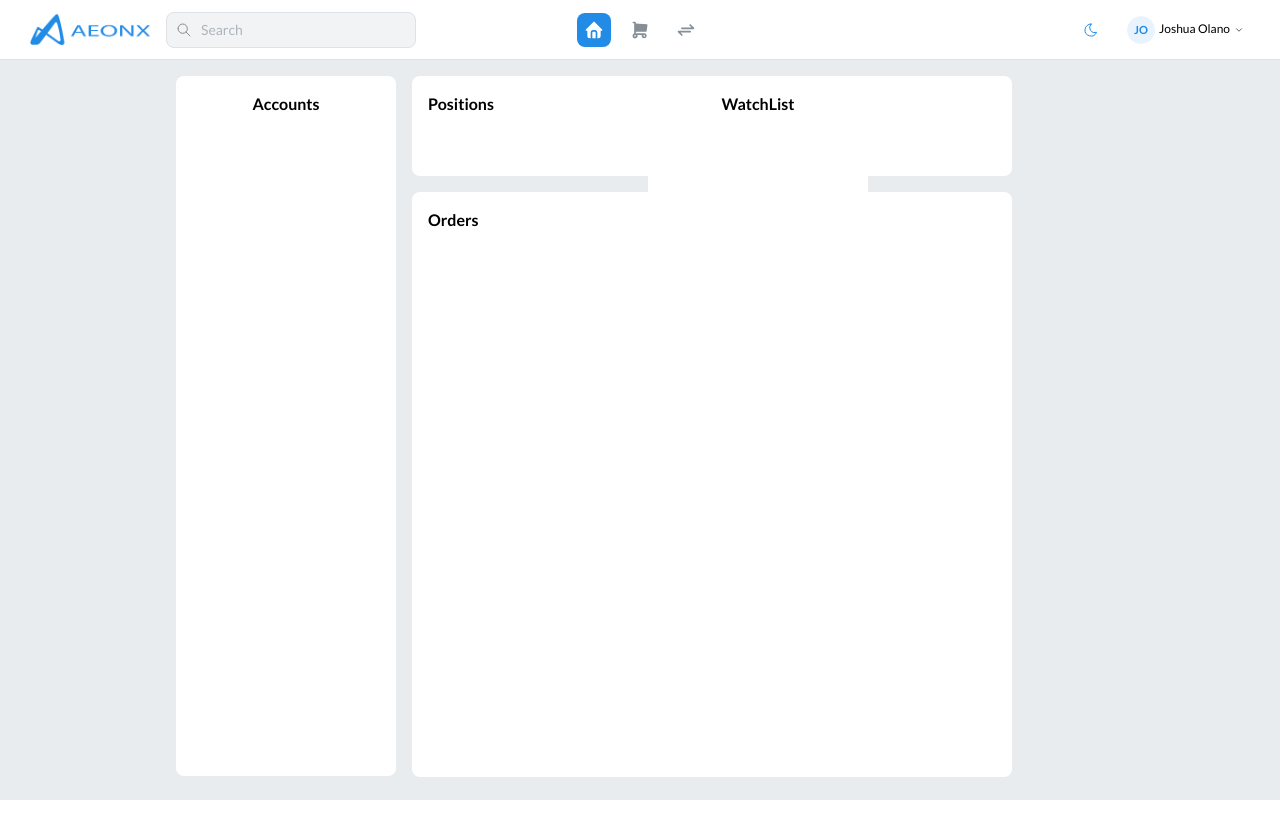
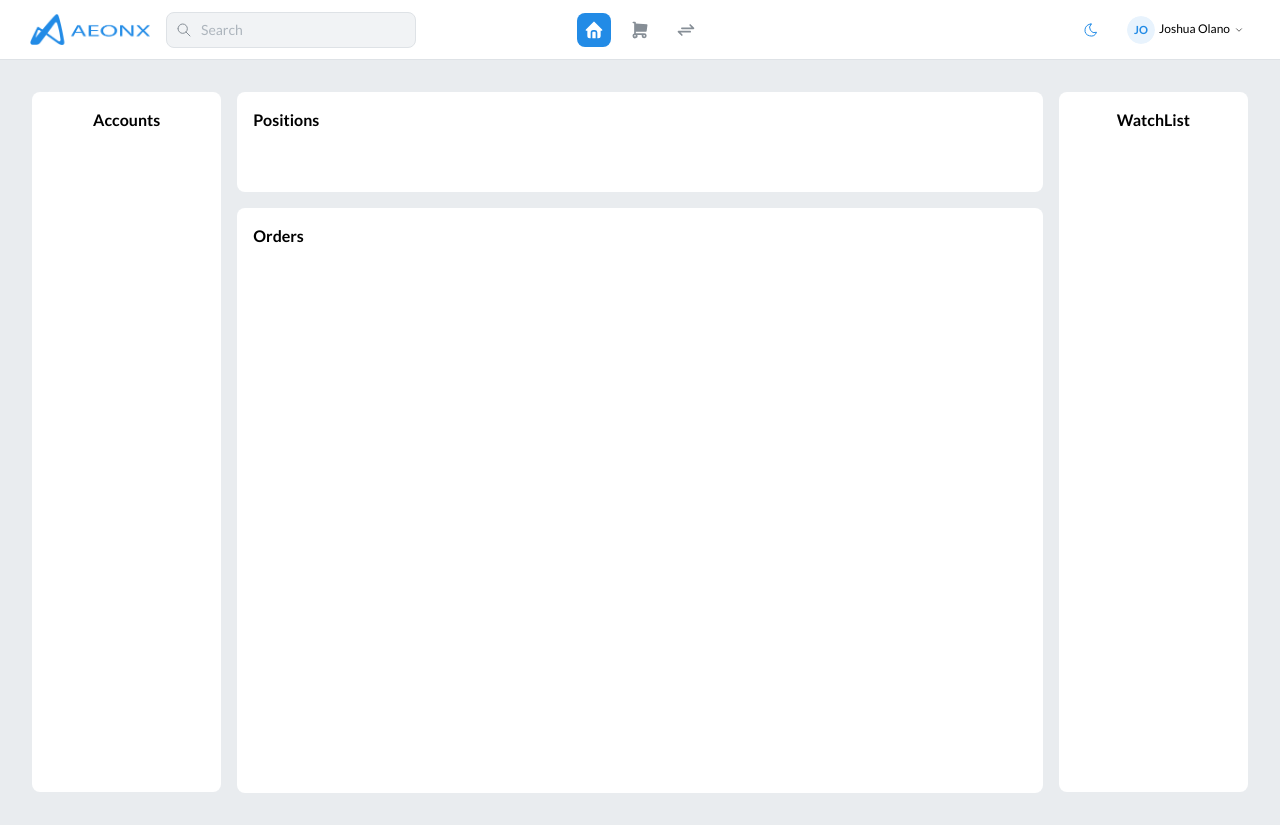
Before and after one commit to goodstripe/Alpha-Platform, a Next.js app: page /dashboard in a window 1280 px wide. Before the commit the page ends 800 px from the top, so only its background shows below. Built offline with nearby package versions, Linux system fonts and the light colour scheme.

Commit message:
`Refactor dashboard layout: replace SimpleGrid with Grid, update component widths and spacing`

```diff
--- a/src/app/components/Dashboard/Orders.tsx
+++ b/src/app/components/Dashboard/Orders.tsx
@@ -14,7 +14,6 @@ const Orders = () => {
     <Box
       h={585}
       p="md"
-      w={600}
       style={{
         backgroundColor:
           colorScheme === "dark" ? theme.colors.dark[6] : theme.white,
--- a/src/app/components/Dashboard/Positions.tsx
+++ b/src/app/components/Dashboard/Positions.tsx
@@ -14,7 +14,6 @@ const Positions = () => {
     <Box
       h={100}
       p="md"
-      w={600}
       style={{
         backgroundColor:
           colorScheme === "dark" ? theme.colors.dark[6] : theme.white,
--- a/src/app/dashboard/page.tsx
+++ b/src/app/dashboard/page.tsx
@@ -1,23 +1,30 @@
 "use client";
 
-import { Container, SimpleGrid, Stack, useMantineTheme } from "@mantine/core";
+import { Container, Grid, Stack } from "@mantine/core";
 import Orders from "../components/Dashboard/Orders";
 import Positions from "../components/Dashboard/Positions";
 import Accounts from "../components/Dashboard/Accounts";
 import WatchList from "../components/Dashboard/WatchList";
 
 export default function Subgrid() {
-  const theme = useMantineTheme();
   return (
-    <Container>
-      <SimpleGrid cols={{ base: 1, xs: 4 }}>
-        <Accounts />
-        <Stack>
-          <Positions />
-          <Orders />
-        </Stack>
-        <WatchList />
-      </SimpleGrid>
+    <Container fluid p="md">
+      <Grid gutter="md">
+        <Grid.Col span={{ base: 12, md: 2 }}>
+          <Accounts />
+        </Grid.Col>
+
+        <Grid.Col span={{ base: 12, md: 8 }}>
+          <Stack gap="md">
+            <Positions />
+            <Orders />
+          </Stack>
+        </Grid.Col>
+
+        <Grid.Col span={{ base: 12, md: 2 }}>
+          <WatchList />
+        </Grid.Col>
+      </Grid>
     </Container>
   );
 }
```
